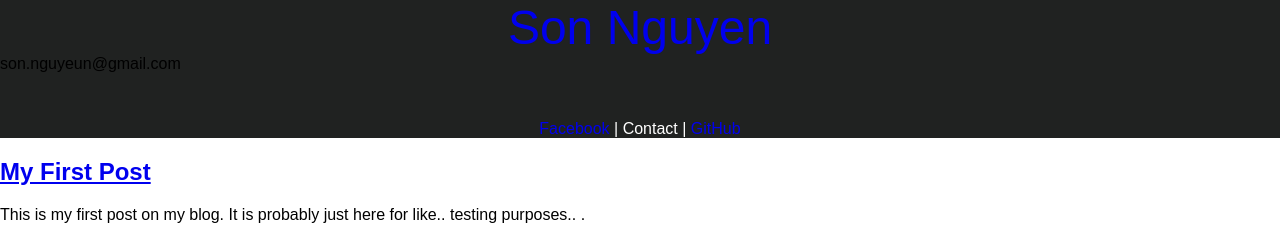
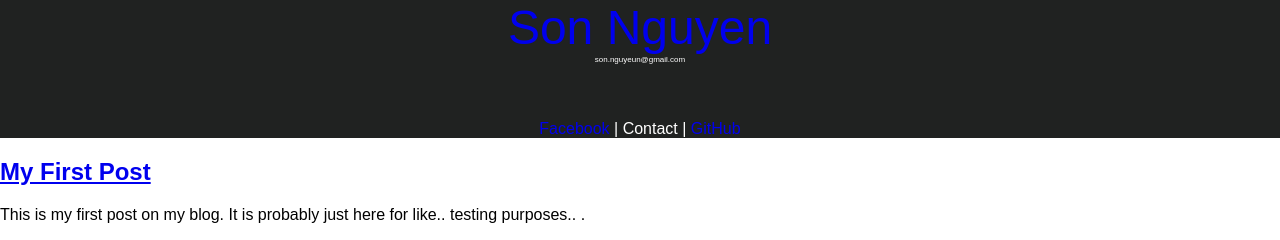
Before and after one commit to son-nguyen/son-nguyen.github.com, a Jekyll site: the page built from index.html, in a window 1280 px wide. Shown: the top 240 px of the page. Built offline with Jekyll 4.4.1, drawn with Linux system fonts in a browser that asks for light colours.

Commit message:
again, minor adjustments

```diff
--- a/_includes/page-header.html
+++ b/_includes/page-header.html
@@ -1,5 +1,5 @@
     <body>
         <div id="header">
             <div class="title"><a href="http://son-nguyen.github.com/">Son Nguyen</a></div>
-            <div class="sub-title">son.nguyeun@gmail.com</div>
+            <div class="subtitle">son.nguyeun@gmail.com</div>
         </div>
```
